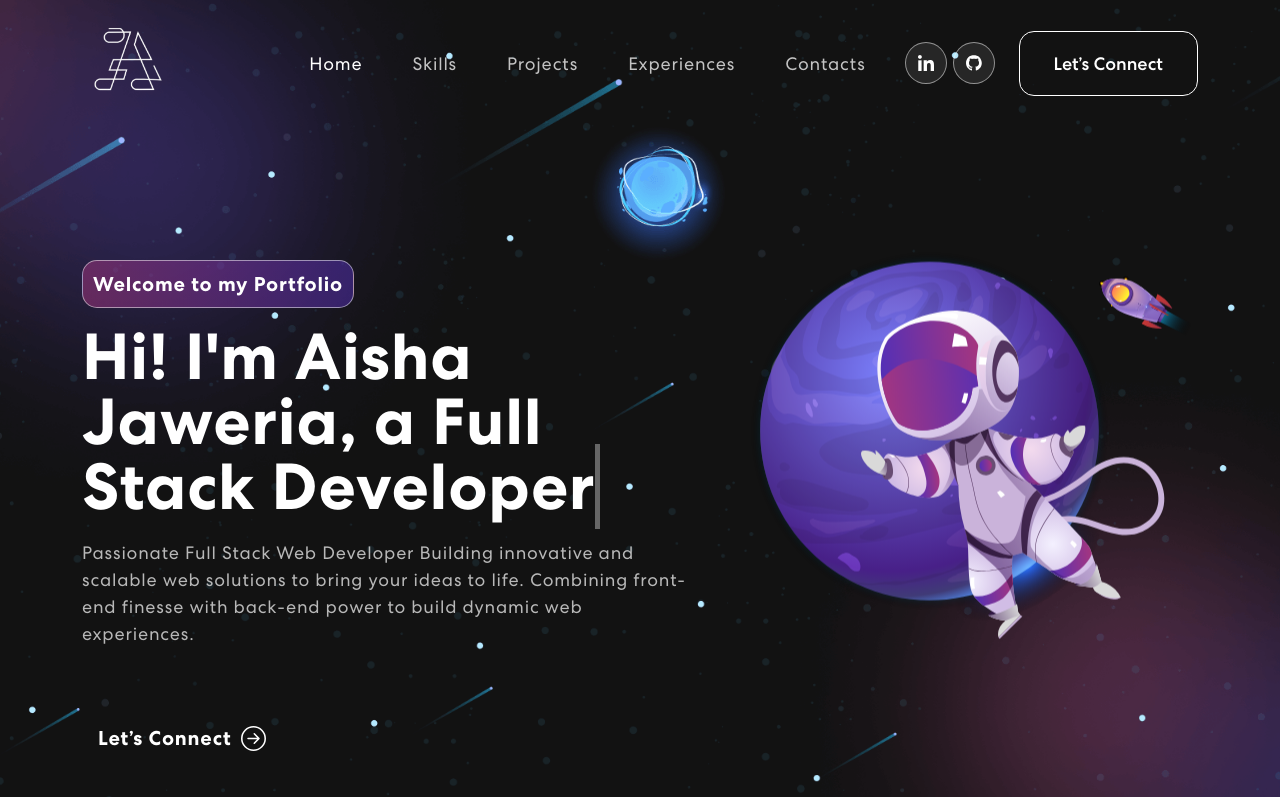
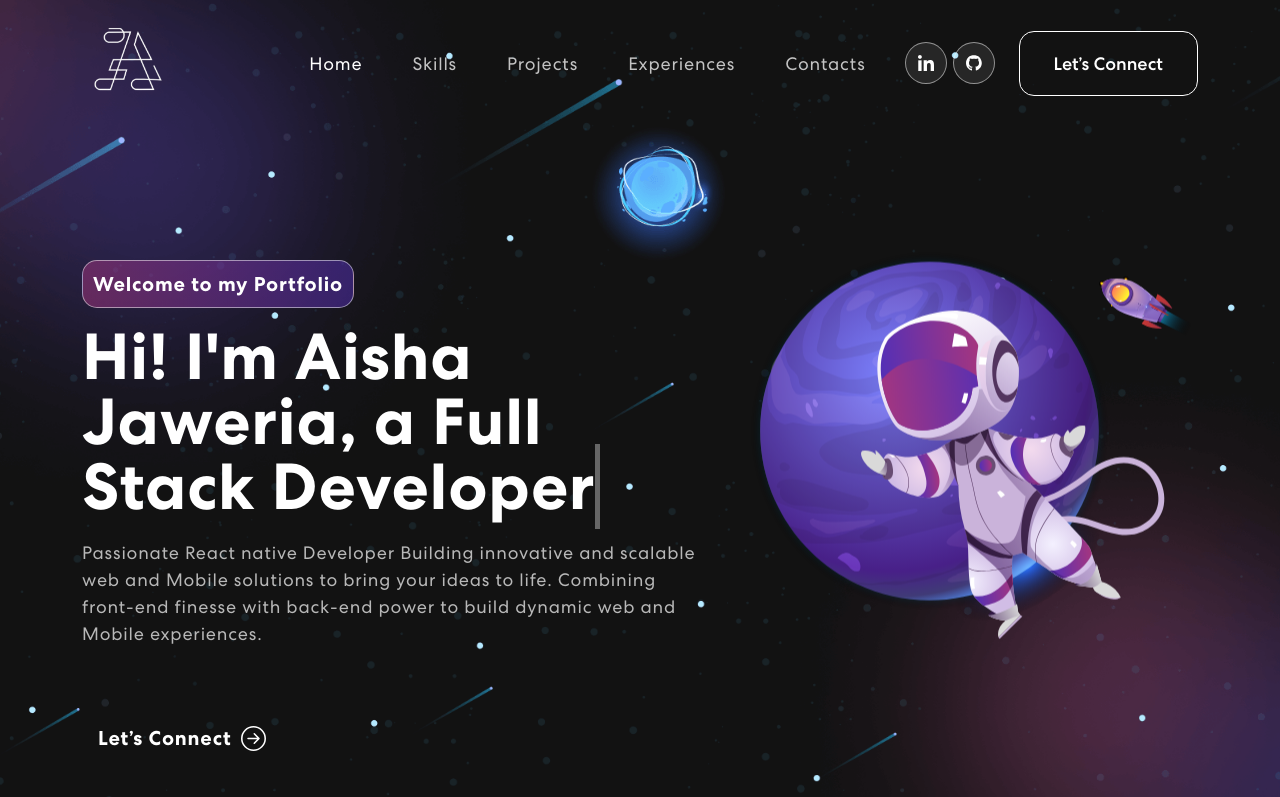
Before and after one commit to aishajaweria/AishaPortfolio, a React (Create React App) app: page / in a window 1280 px wide. Shown: the top 797 px of the page. Built offline with nearby package versions, Linux system fonts and the light colour scheme.

Commit message:
change banner

```diff
--- a/src/components/Banner.js
+++ b/src/components/Banner.js
@@ -1,9 +1,9 @@
-import { useState, useEffect } from "react";
-import { Container, Row, Col } from "react-bootstrap";
+import 'animate.css';
+import { useEffect, useState } from "react";
+import { Col, Container, Row } from "react-bootstrap";
+import { ArrowRightCircle } from 'react-bootstrap-icons';
+import TrackVisibility from 'react-on-screen';
 import headerImg from "../assets/img/header-img.svg";
-import { ArrowRightCircle } from 'react-bootstrap-icons';
-import 'animate.css';
-import TrackVisibility from 'react-on-screen';
 
 export const Banner = () => {
   const [loopNum, setLoopNum] = useState(0);
@@ -56,10 +56,10 @@ export const Banner = () => {
               {({ isVisible }) =>
                 <div className={isVisible ? "animate__animated animate__fadeIn" : ""}>
                   <span className="tagline">Welcome to my Portfolio</span>
-                  <h1>{`Hi! I'm Aisha Jaweria, a`} <span className="txt-rotate" dataPeriod="1000" data-rotate='[ "Full Stack Developer", "UI/UX Designer" ]'><span className="wrap">{text}</span></span></h1>
-                  <p>Passionate Full Stack Web Developer
-                    Building innovative and scalable web solutions to bring your ideas to life.
-                    Combining front-end finesse with back-end power to build dynamic web experiences.</p>
+                  <h1>{`Hi! I'm Aisha Jaweria, a`} <span className="txt-rotate" dataPeriod="1000" data-rotate='[ "React Native", "Full Stack Developer"  ]'><span className="wrap">{text}</span></span></h1>
+                  <p>Passionate React native Developer
+                    Building innovative and scalable web and Mobile solutions to bring your ideas to life.
+                    Combining front-end finesse with back-end power to build dynamic web and Mobile experiences.</p>
                   <button onClick={() => window.location.href = 'https://drive.google.com/uc?export=download&id=1hIXDia7lTlJnIj_Zqpt6AnutFjHk8JzL'} className="p-3 bg-blue-500 text-white rounded-lg flex items-center">
                     Let’s Connect <ArrowRightCircle size={25} className="ml-2" />
                   </button>
```
